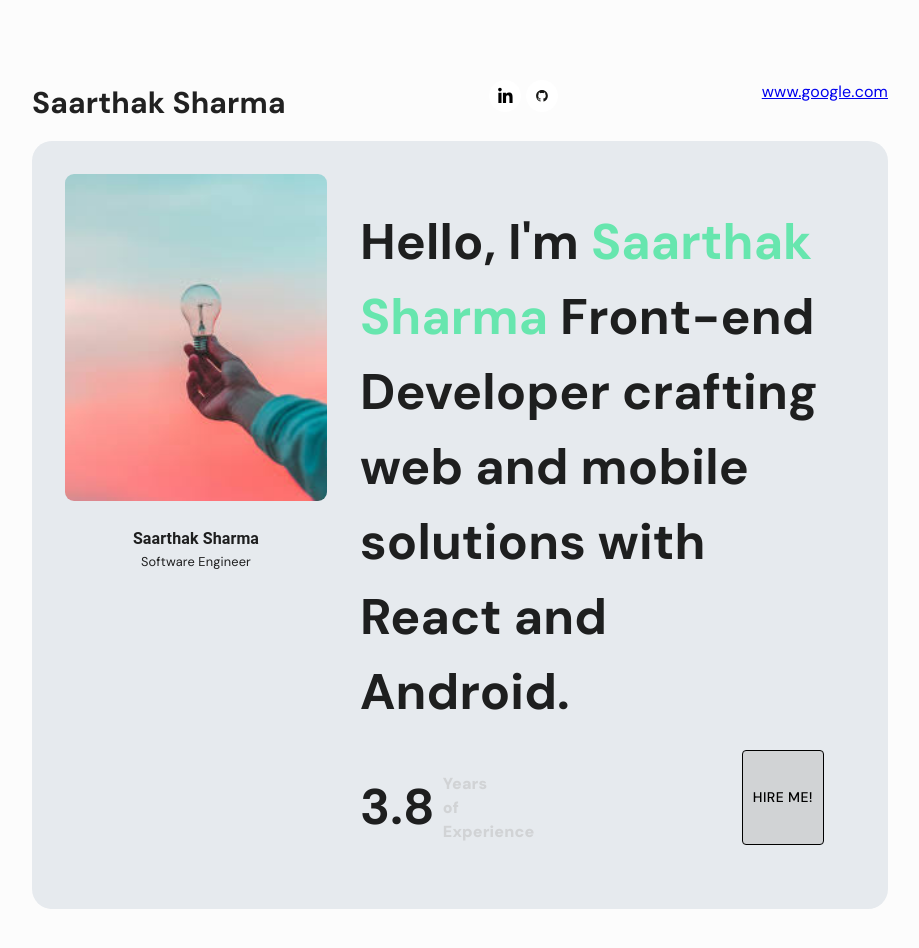
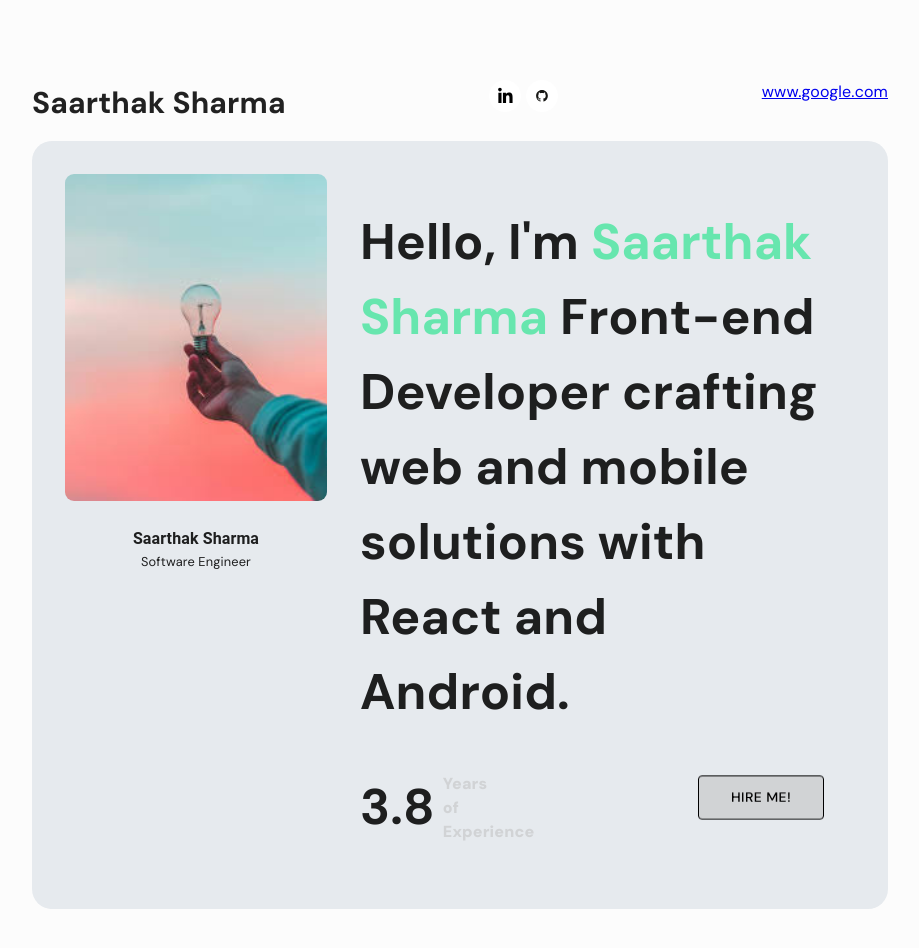
Before and after one commit to saarthak10/dev-fusion, a React (Vite) app in the folder dev-fusion/: page / in a window 1280 px wide. Shown: the top 948 px of the page, without its empty margins (205-1124 px from the left). Built offline with nearby package versions, Linux system fonts and the light colour scheme.

Commit message:
code push

```diff
--- a/dev-fusion/src/pages/home/Home.jsx
+++ b/dev-fusion/src/pages/home/Home.jsx
@@ -65,15 +65,32 @@ const Home = () => {
               </Box>
 
               </Box>
-              <Button sx={{
+
+              <Box display={'flex'} alignItems={'center'}>
+              <Button
+
+              sx={{
                 border:'1px solid #000000',
                 background:`${theme.palette.neutral.normal}`,
                 color:'#000000',
                 fontFamily:'DM Sans',
-                padding:'10px'
+                padding: '10px',
+                paddingX:4,
+                transition: "all 0.3s ease-in-out", // Smooth transition effect
+                transform:"rotateX(20deg)",
+                "&:hover": {
+                    background: "#000000",
+                    color: "#ffffff",
+                    transform: "rotateX(0deg)", // Rotate on hover
+                    "&::after": {
+                        content: '"Download CV"' // Change text on hover
+                    }
+                }
               }}>
                 Hire Me!
                 </Button>
+
+              </Box>
             </Box>
           </Grid2>
         </Grid2>
```
